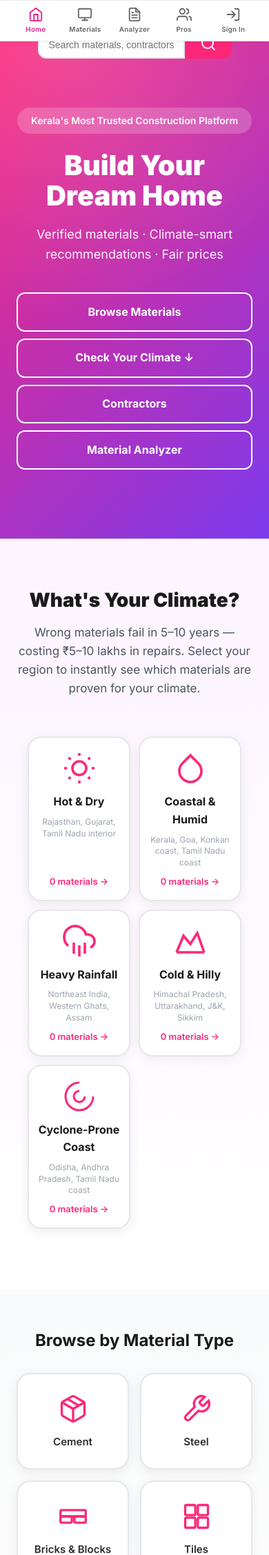
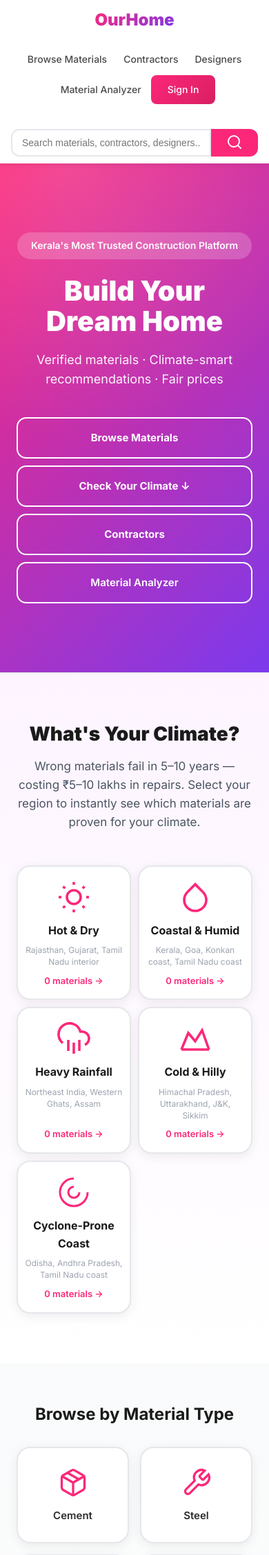
Before and after one commit to SruthiGS-Gito/OurHome, a Django app: page / in a window 390 px wide. Shown: the top 2255 px of the page at 69% size. Run offline with Django 5.2, Linux system fonts and the light colour scheme; data that the repository does not hold is empty.

Commit message:
updated responsiveness

```diff
--- a/templates/base.html
+++ b/templates/base.html
@@ -23,8 +23,6 @@
     <!-- Page-specific CSS -->
     {% block extra_css %}{% endblock %}
 
-    <!-- Mobile responsive overrides (loaded last so it wins) -->
-    <link rel="stylesheet" href="{% static 'css/mobile_redesign.css' %}">
 </head>
 <!-- hx-headers: tells HTMX to include the CSRF token with every request.
      Without this, Django would reject HTMX POST requests as potential attacks. -->
@@ -333,70 +331,5 @@
 
     {% block extra_js %}{% endblock %}
 
-    <!-- ── Bottom Navigation Bar (mobile only — hidden on desktop via CSS) ── -->
-    <nav id="bottom-nav">
-      <a href="{% url 'home' %}" class="{% if request.resolver_match.url_name == 'home' %}active{% endif %}">
-        <svg xmlns="http://www.w3.org/2000/svg" viewBox="0 0 24 24" fill="none" stroke="currentColor" stroke-width="2" stroke-linecap="round" stroke-linejoin="round">
-          <path d="M3 9l9-7 9 7v11a2 2 0 0 1-2 2H5a2 2 0 0 1-2-2z"/>
-          <polyline points="9 22 9 12 15 12 15 22"/>
-        </svg>
-        Home
-      </a>
-      <a href="{% url 'product_list' %}" class="{% if request.resolver_match.url_name == 'product_list' or request.resolver_match.url_name == 'product_detail' %}active{% endif %}">
-        <svg xmlns="http://www.w3.org/2000/svg" viewBox="0 0 24 24" fill="none" stroke="currentColor" stroke-width="2" stroke-linecap="round" stroke-linejoin="round">
-          <rect x="2" y="3" width="20" height="14" rx="2"/>
-          <line x1="8" y1="21" x2="16" y2="21"/>
-          <line x1="12" y1="17" x2="12" y2="21"/>
-        </svg>
-        Materials
-      </a>
-      <a href="{% url 'material_analyzer' %}" class="{% if request.resolver_match.url_name == 'material_analyzer' %}active{% endif %}">
-        <svg xmlns="http://www.w3.org/2000/svg" viewBox="0 0 24 24" fill="none" stroke="currentColor" stroke-width="2" stroke-linecap="round" stroke-linejoin="round">
-          <path d="M14 2H6a2 2 0 0 0-2 2v16a2 2 0 0 0 2 2h12a2 2 0 0 0 2-2V8z"/>
-          <polyline points="14 2 14 8 20 8"/>
-          <line x1="16" y1="13" x2="8" y2="13"/>
-          <line x1="16" y1="17" x2="8" y2="17"/>
-          <polyline points="10 9 9 9 8 9"/>
-        </svg>
-        Analyzer
-      </a>
-      <a href="{% url 'contractor_directory' %}" class="{% if request.resolver_match.url_name == 'contractor_directory' or request.resolver_match.url_name == 'designer_directory' or request.resolver_match.url_name == 'architect_directory' %}active{% endif %}">
-        <svg xmlns="http://www.w3.org/2000/svg" viewBox="0 0 24 24" fill="none" stroke="currentColor" stroke-width="2" stroke-linecap="round" stroke-linejoin="round">
-          <path d="M17 21v-2a4 4 0 0 0-4-4H5a4 4 0 0 0-4 4v2"/>
-          <circle cx="9" cy="7" r="4"/>
-          <path d="M23 21v-2a4 4 0 0 0-3-3.87"/>
-          <path d="M16 3.13a4 4 0 0 1 0 7.75"/>
-        </svg>
-        Pros
-      </a>
-      {% if user.is_authenticated %}
-      <a href="{% url 'dashboard' %}" class="{% if request.resolver_match.url_name == 'dashboard' %}active{% endif %}">
-        <svg xmlns="http://www.w3.org/2000/svg" viewBox="0 0 24 24" fill="none" stroke="currentColor" stroke-width="2" stroke-linecap="round" stroke-linejoin="round">
-          <path d="M20 21v-2a4 4 0 0 0-4-4H8a4 4 0 0 0-4 4v2"/>
-          <circle cx="12" cy="7" r="4"/>
-        </svg>
-        Profile
-      </a>
-      {% else %}
-      <a href="{% url 'account_login' %}">
-        <svg xmlns="http://www.w3.org/2000/svg" viewBox="0 0 24 24" fill="none" stroke="currentColor" stroke-width="2" stroke-linecap="round" stroke-linejoin="round">
-          <path d="M15 3h4a2 2 0 0 1 2 2v14a2 2 0 0 1-2 2h-4"/>
-          <polyline points="10 17 15 12 10 7"/>
-          <line x1="15" y1="12" x2="3" y2="12"/>
-        </svg>
-        Sign In
-      </a>
-      {% endif %}
-    </nav>
-
-    <script>
-    // Hide bottom-nav on desktop (belt-and-suspenders alongside CSS)
-    (function() {
-      if (window.innerWidth > 768) {
-        var bn = document.getElementById('bottom-nav');
-        if (bn) bn.style.display = 'none';
-      }
-    })();
-    </script>
 </body>
 </html>
```
Also changed, not shown: 2 other files.
